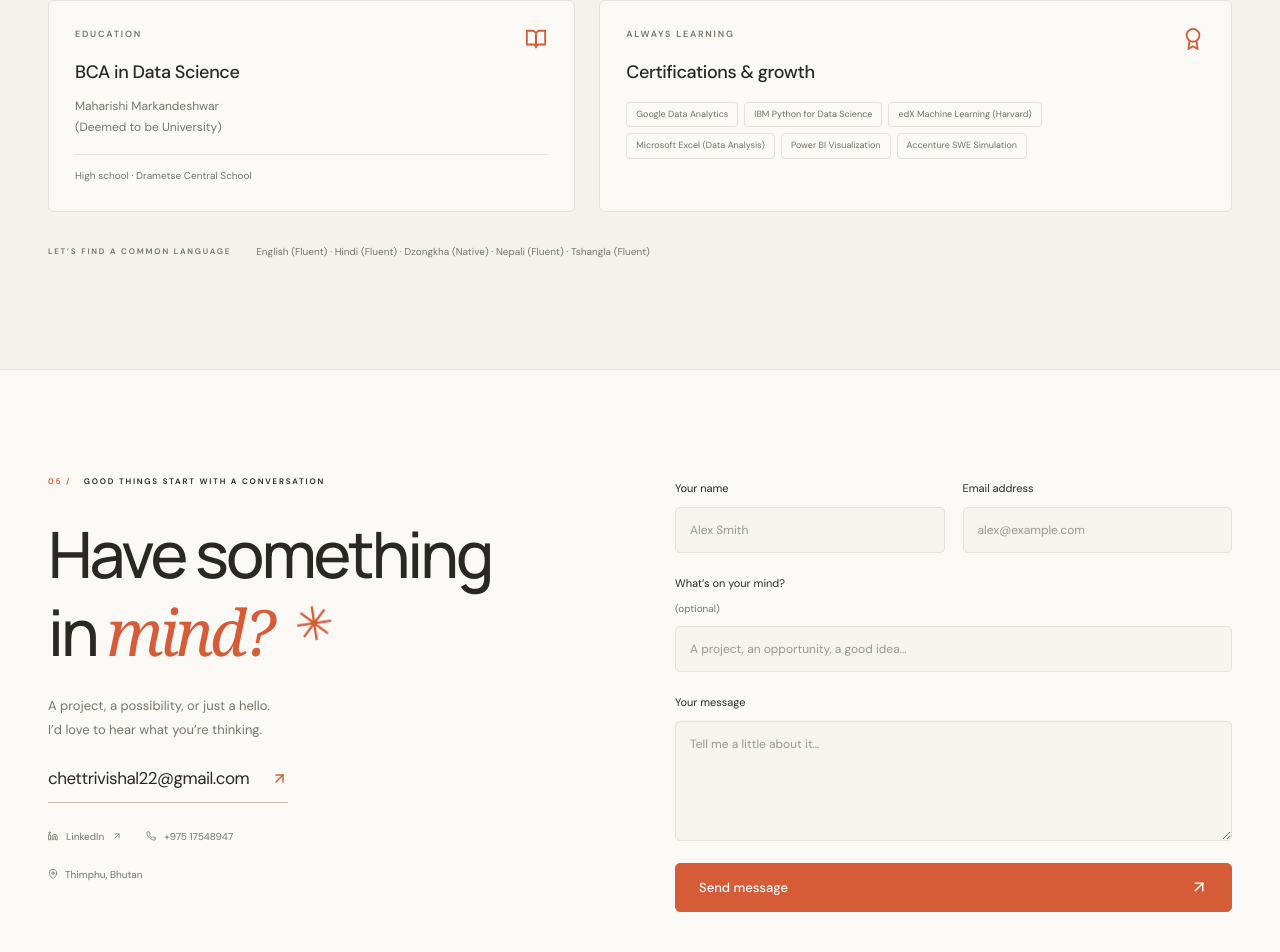
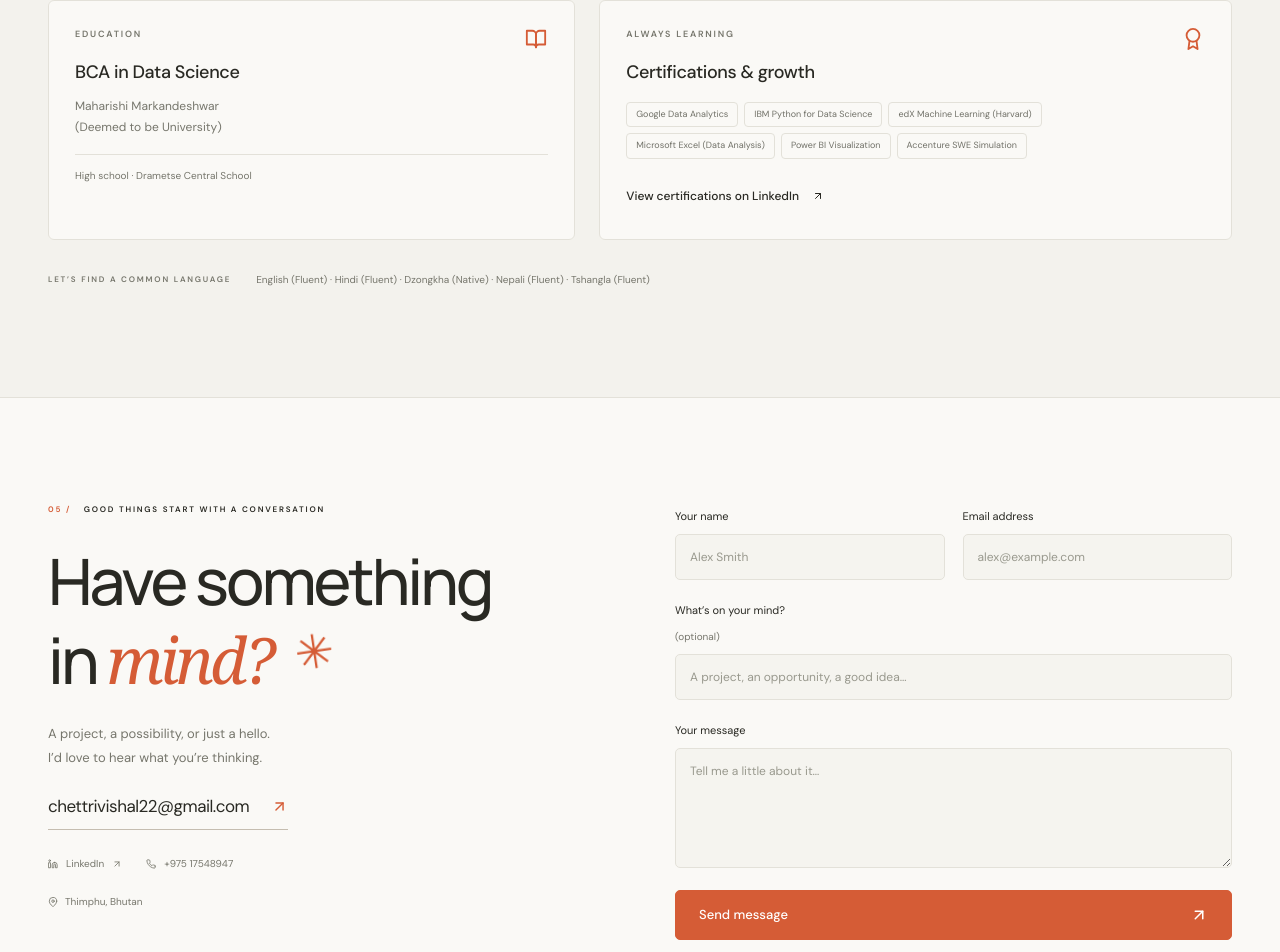
Before and after one commit to visal2002/vishal_chettri_portfolio, a React (Vite) app: page / in a window 1280 px wide. Shown: the part 5013-5965 px from the top of the page. Built offline with nearby package versions, Linux system fonts and the light colour scheme.

Commit message:
feat: add certifications link to Experience section and style adjustments

```diff
--- a/src/components/sections/Experience.jsx
+++ b/src/components/sections/Experience.jsx
@@ -1,6 +1,7 @@
 import { useState } from 'react';
-import { FiArrowDown, FiAward, FiBookOpen } from 'react-icons/fi';
+import { FiArrowDown, FiArrowUpRight, FiAward, FiBookOpen } from 'react-icons/fi';
 import { experiences, certifications, languages } from '../../data/portfolio.js';
+import { certificationsUrl } from '../../data/contact.js';
 import Reveal from '../ui/Reveal.jsx';
 import SectionHeading from '../ui/SectionHeading.jsx';
 export default function Experience() {
@@ -68,6 +69,14 @@ export default function Experience() {
                 <span key={cert}>{cert}</span>
               ))}
             </div>
+            <a
+              className="text-link certifications-link"
+              href={certificationsUrl}
+              target="_blank"
+              rel="noopener noreferrer"
+            >
+              View certifications on LinkedIn <FiArrowUpRight aria-hidden="true" />
+            </a>
           </Reveal>
         </div>
         <div className="languages">
--- a/src/data/contact.js
+++ b/src/data/contact.js
@@ -1,4 +1,5 @@
 export const resumeUrl = `${import.meta.env.BASE_URL}Vishal_Chettri_Technical_Business_Analyst.pdf`;
 export const linkedinUrl = 'https://linkedin.com/in/vishal-chettri-3122831b1';
+export const certificationsUrl = `${linkedinUrl}/details/certifications/`;
 export const email = 'chettrivishal22@gmail.com';
 export const contactFormUrl = 'https://formspree.io/f/mykyronj';
--- a/src/styles/main.css
+++ b/src/styles/main.css
@@ -1023,6 +1023,9 @@ h2 {
   border-top: 1px solid var(--line);
   font-size: 10px !important;
 }
+.certifications-link {
+  margin-top: 20px;
+}
 .credential .tags {
   margin-top: 16px;
   max-width: 440px;
```
